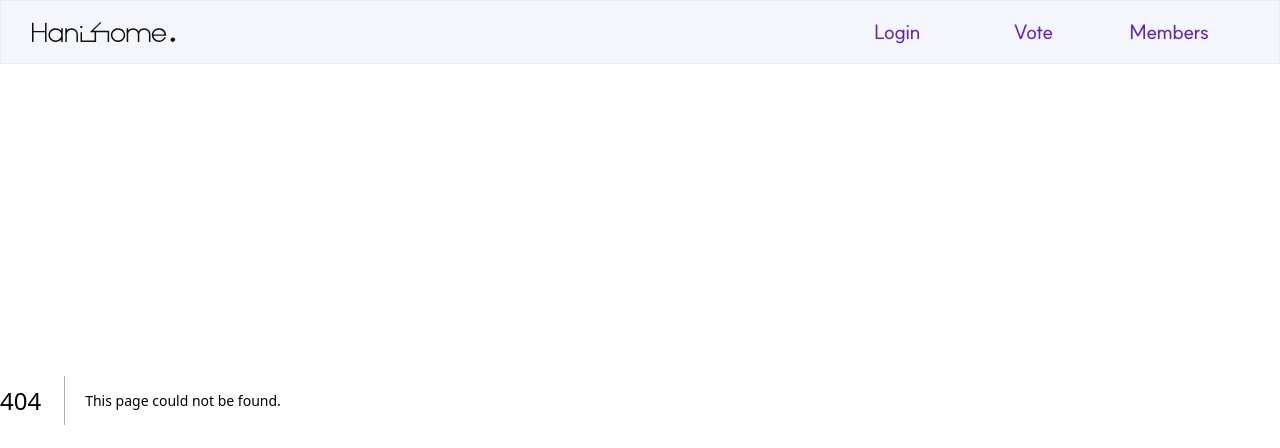
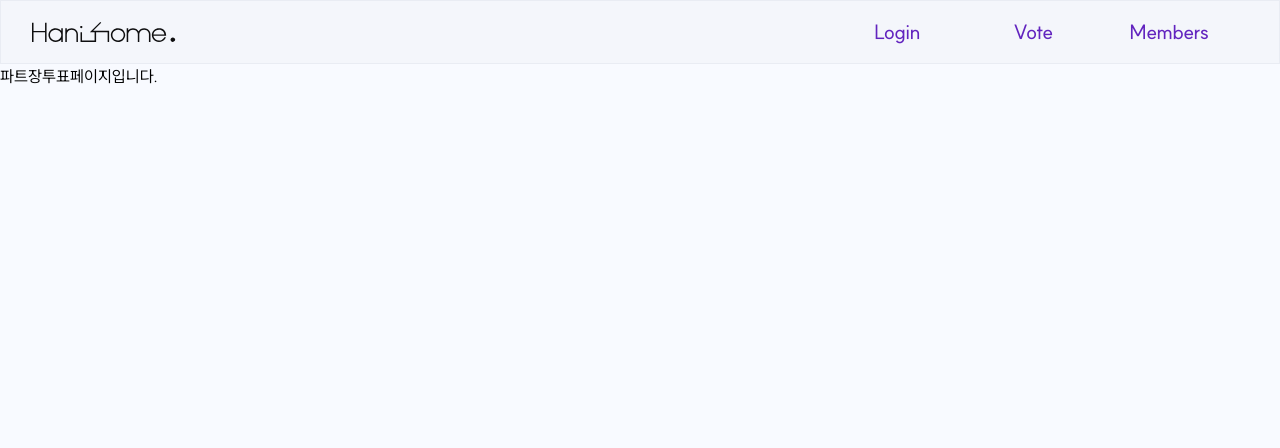
Before and after one commit to chaeyoungwon/next-vote-21th, a Next.js app in the folder next-vote-21th/: page /vote/leader/1 in a window 1280 px wide. Before the commit this address had no page. Shown: the top 448 px of the page. Built offline with nearby package versions, Linux system fonts and the light colour scheme.

Commit message:
rename: 파트별로 페이지 동적라우팅

```diff
--- /dev/null
+++ b/next-vote-21th/src/app/vote/leader/[part]/page.tsx
@@ -0,0 +1,4 @@
+const LeaderVotePage = () => {
+  return(<div className="flex min-h-screen w-screen flex-col mt-16">파트장투표페이지입니다.</div>)
+}
+export default LeaderVotePage;
```
